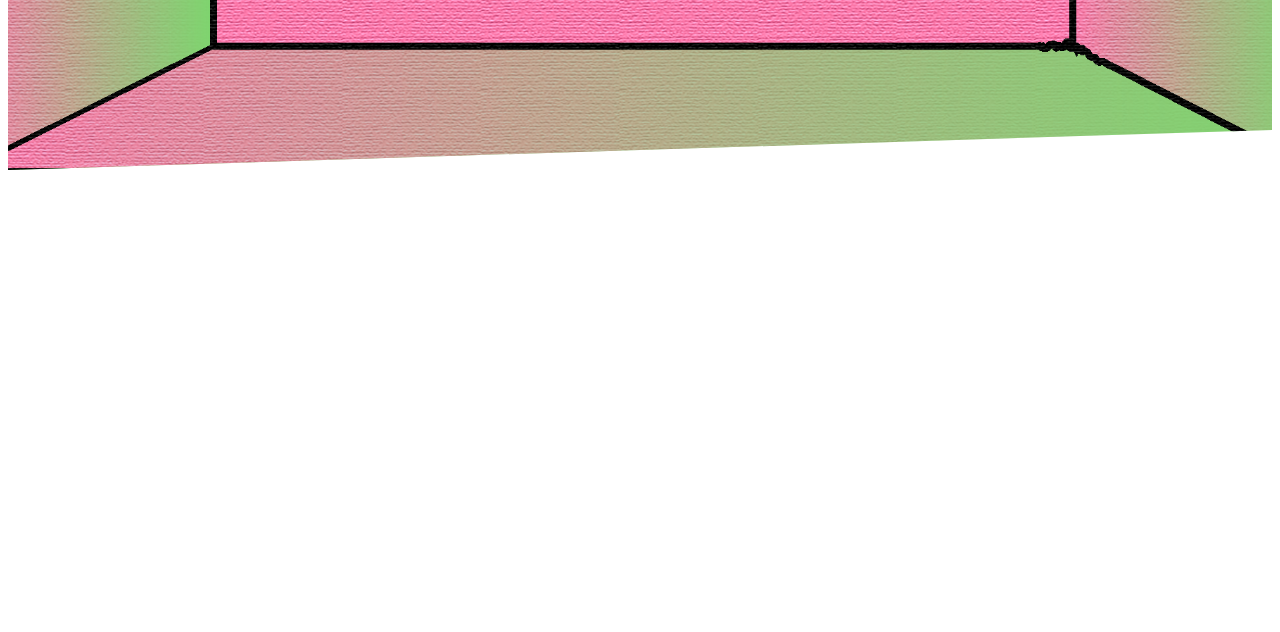
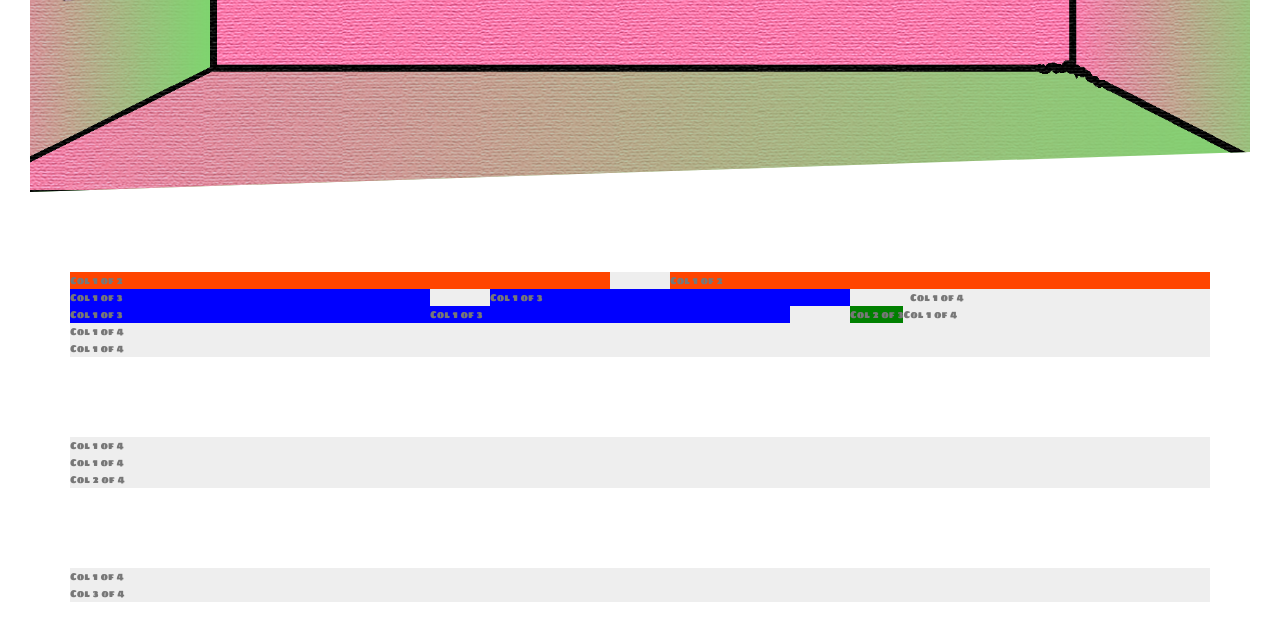
Before and after one commit to jcharo1/likey-proto, a website: page index.html in a window 1280 px wide. Shown: the part 598-1230 px from the top of the page. Before the commit the page ends 800 px from the top, so only its background shows below. Drawn offline with Linux system fonts and the light colour scheme.

Commit message:
grid-layout
float implementation

```diff
--- a/index.html
+++ b/index.html
@@ -36,6 +36,38 @@
 
         </div>
     </header>
+    <section class="grid-test">
+        <div class="row">
+            <div class="col-1-of-2"> Col 1 of 2</div>
+            <div class="col-1-of-2"> Col 1 of 2</div>
+        </div>
+        <div class="row">
+            <div class="col-1-of-3"> Col 1 of 3</div>
+            <div class="col-1-of-3"> Col 1 of 3</div>
+            <div class="col-1-of-3"> Col 1 of 3</div>
+        </div>
+        <div class="row">
+            <div class="col-1-of-3"> Col 1 of 3</div>
+            <div class="col-2-of-3"> Col 2 of 3</div>
+        </div>
+        <div class="row">
+            <div class="col-1-of-4"> Col 1 of 4</div>
+            <div class="col-1-of-4"> Col 1 of 4</div>
+            <div class="col-1-of-4"> Col 1 of 4</div>
+            <div class="col-1-of-4"> Col 1 of 4</div>
+        </div>
+        <div class="row">
+            <div class="col-1-of-4"> Col 1 of 4</div>
+            <div class="col-1-of-4"> Col 1 of 4</div>
+            <div class="col-2-of-4"> Col 2 of 4</div>
+
+        </div>
+        <div class="row">
+            <div class="col-1-of-4"> Col 1 of 4</div>
+            <div class="col-3-of-4"> Col 3 of 4</div>
+
+        </div>
+    </section>
 </body>
 
 </html>
--- a/sass/abstracts/_mixins.scss
+++ b/sass/abstracts/_mixins.scss
@@ -0,0 +1,8 @@
+@mixin clearfix{
+    &::after{
+        content: "";
+        display: table;
+        clear:both;
+
+    }
+}
--- a/sass/abstracts/_variables.scss
+++ b/sass/abstracts/_variables.scss
@@ -1,5 +1,12 @@
+// colors
+
 $color-primary: #55c57a;
 $color-primary-light: #7ed56f;
 $color-primary-dark: #28b485;
 $color-grey-dark: #777;
 $color-white: #fff;
+
+// GRID
+$grid-width: 114rem;
+$gutter-vertical: 8rem;
+$gutter-horizontal: 6rem;
--- a/sass/base/_typography.scss
+++ b/sass/base/_typography.scss
@@ -27,7 +27,7 @@
   }
 
 
-  body {
+body {
     font-family: "Sigmar One", sans-serif;
     font-weight: 400;
     /* font-size: 16px; */
--- /dev/null
+++ b/sass/layout/_grid.scss
@@ -0,0 +1,37 @@
+.row {
+    max-width: $grid-width;
+    background-color: #eee;
+    margin: 0 auto;
+
+    &:not(:last-child){
+        margin-bottom: $gutter-vertical;
+    }
+    @include clearfix;
+    .col-1-of-2{
+        width: calc((100% - #{$gutter-horizontal} )/2);
+        background-color: orangered;
+        float: left;
+
+        &:not(:last-child){
+            margin-right: $gutter-horizontal ;
+        }
+    }
+    .col-1-of-3{
+        width: calc((100% - #{$gutter-horizontal} )/3);
+        background-color:blue;
+        float: left;
+
+        &:not(:last-child){
+            margin-right: $gutter-horizontal ;
+        }
+    }
+    .col-2-of-3{
+        width: calc((100% - #{$gutter-horizontal} ) / );
+        background-color:green;
+        float: left;
+
+        &:not(:last-child){
+            margin-right: $gutter-horizontal ;
+        }
+    }
+}
--- a/sass/main.scss
+++ b/sass/main.scss
@@ -1,15 +1,19 @@
+@import "abstracts/functions";
+@import "abstracts/mixins";
+@import "abstracts/variables";
+
+
+
 @import "base/animations";
 @import "base/base";
 @import "base/typography";
 @import "base/utilities";
 
+@import "components/button";
 
-@import "abstracts/functions";
-@import "abstracts/mixins";
-@import "abstracts/variables";
+
+@import "layout/grid";
+
+@import "layout/header";
 
 @import "pages/home";
-
-@import "components/button";
-
-@import "layout/layout";
```
Also changed, not shown: css/style.css, sass/layout/_header.scss (renamed from sass/layout/_layout.scss).
